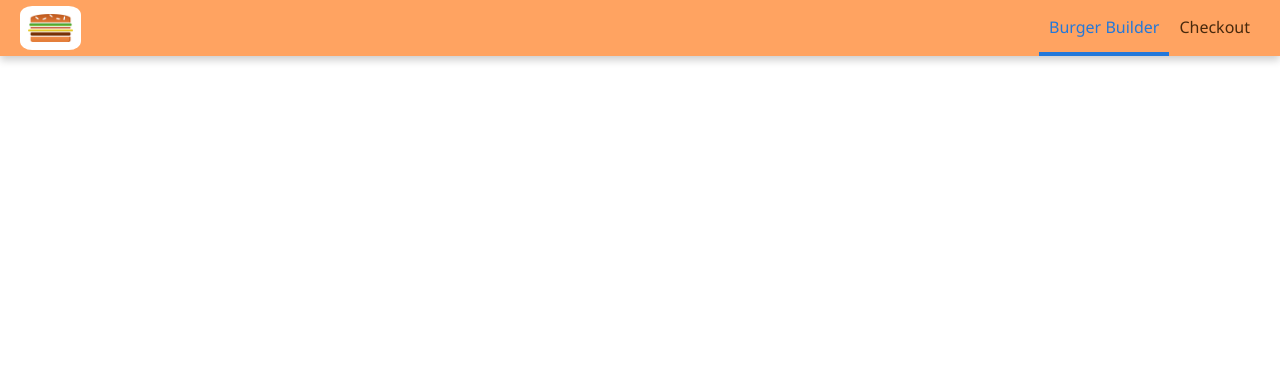
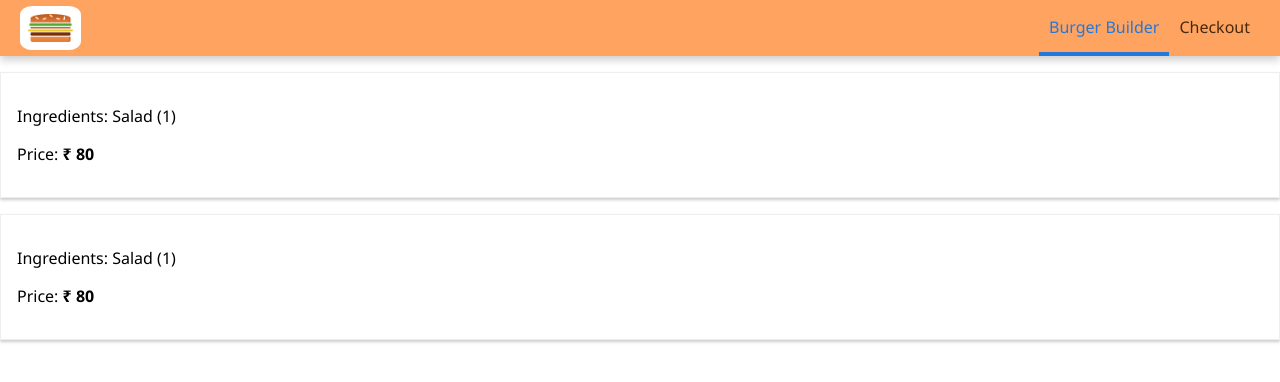
Before and after one commit to 3atharvkurdukar/udemy-react, a React (Create React App) app: page /orders in a window 1280 px wide. Shown: the top 382 px of the page. Built offline with nearby package versions, Linux system fonts and the light colour scheme.

Commit message:
Adding Orders page

```diff
--- a/src/App.js
+++ b/src/App.js
@@ -1,8 +1,9 @@
-import React, { Component } from 'react';
-import Layout from './containers/Layout/Layout';
-import BurgerBuilder from './containers/BurgerBuilder/BurgerBuilder';
-import Checkout from './containers/Checkout/Checkout';
-import { Route } from 'react-router-dom';
+import React, { Component } from "react";
+import Layout from "./containers/Layout/Layout";
+import BurgerBuilder from "./containers/BurgerBuilder/BurgerBuilder";
+import Checkout from "./containers/Checkout/Checkout";
+import { Route } from "react-router-dom";
+import Orders from "./containers/Orders/Orders";
 
 class App extends Component {
   render() {
@@ -11,6 +12,7 @@ class App extends Component {
         <Layout>
           <Route exact path="/" component={BurgerBuilder} />
           <Route path="/checkout" component={Checkout} />
+          <Route path="/orders" component={Orders} />
         </Layout>
       </div>
     );
--- /dev/null
+++ b/src/components/Order/Order.js
@@ -0,0 +1,13 @@
+import React from "react";
+import classes from "./Order.module.css";
+
+const order = () => (
+  <div className={classes.Order}>
+    <p>Ingredients: Salad (1)</p>
+    <p>
+      Price: <strong>₹ 80</strong>
+    </p>
+  </div>
+);
+
+export default order;
--- /dev/null
+++ b/src/components/Order/Order.module.css
@@ -0,0 +1,8 @@
+.Order {
+  width: 100%;
+  border: 1px solid #eee;
+  box-shadow: 0 2px 3px #ccc;
+  padding: 16px;
+  margin: 16px auto;
+  box-sizing: border-box;
+}
--- /dev/null
+++ b/src/containers/Orders/Orders.js
@@ -0,0 +1,15 @@
+import React, { Component } from "react";
+import Order from "../../components/Order/Order";
+
+class Orders extends Component {
+  render() {
+    return (
+      <div>
+        <Order />
+        <Order />
+      </div>
+    );
+  }
+}
+
+export default Orders;
```
